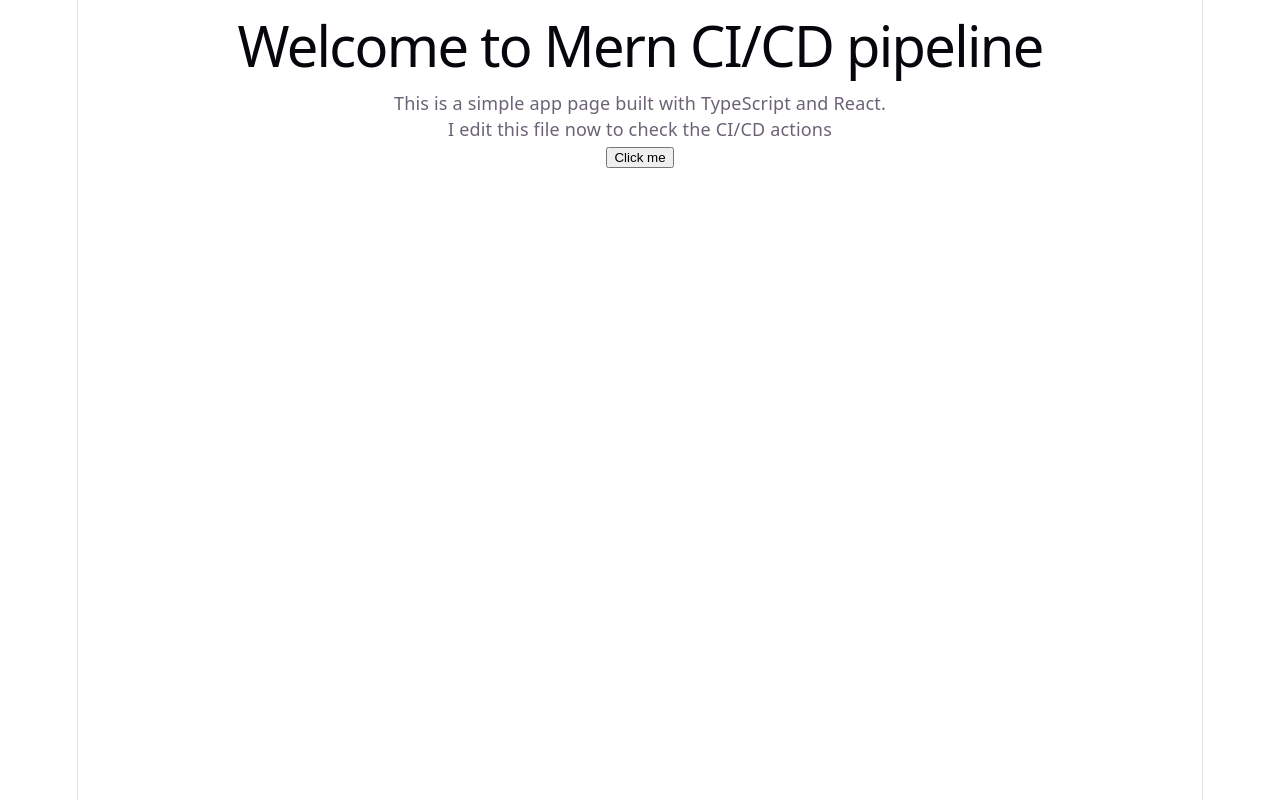
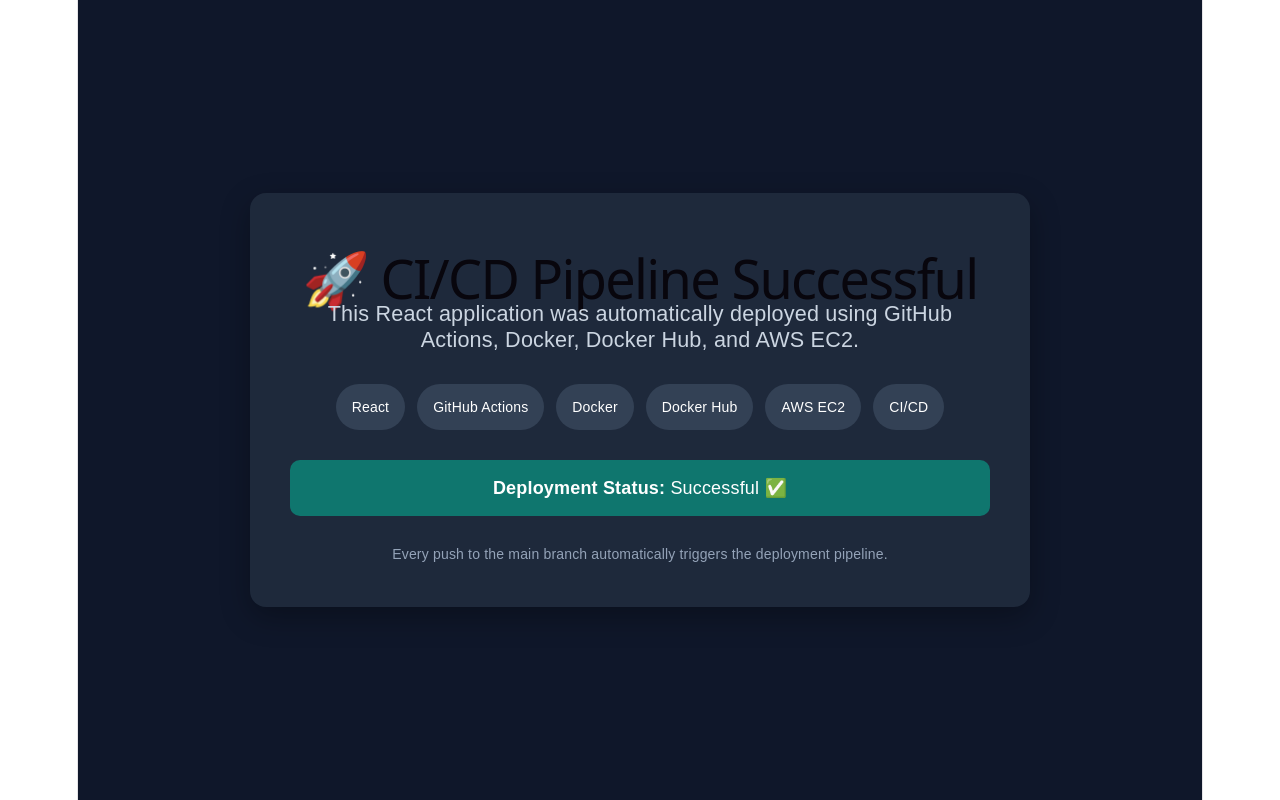
Before and after one commit to Azra-Javed/mern-cicd-aws, a React (Vite) app in the folder client/: page / in a window 1280 px wide. Built offline with nearby package versions, Linux system fonts and the light colour scheme.

Commit message:
Refactor App component for CI/CD deployment message

```diff
--- a/client/src/App.tsx
+++ b/client/src/App.tsx
@@ -1,17 +1,98 @@
-
-import './App.css';
-
 function App() {
   return (
-    <div className="App">
-      <header className="App-header">
-        <h1>Welcome to Mern CI/CD pipeline</h1>
-        <p>This is a simple app page built with TypeScript and React.</p>
-        <p> I edit this file now to check the CI/CD actions</p>
-        <button onClick={() => alert('Hello from your app!')}>
-          Click me
-        </button>
-      </header>
+    <div
+      style={{
+        minHeight: "100vh",
+        display: "flex",
+        justifyContent: "center",
+        alignItems: "center",
+        background: "#0f172a",
+        color: "white",
+        fontFamily: "Arial, sans-serif",
+      }}
+    >
+      <div
+        style={{
+          textAlign: "center",
+          padding: "40px",
+          borderRadius: "16px",
+          background: "#1e293b",
+          boxShadow: "0 10px 30px rgba(0,0,0,0.3)",
+          maxWidth: "700px",
+        }}
+      >
+        <h1
+          style={{
+            fontSize: "3rem",
+            marginBottom: "10px",
+          }}
+        >
+          🚀 CI/CD Pipeline Successful
+        </h1>
+
+        <p
+          style={{
+            fontSize: "1.2rem",
+            color: "#cbd5e1",
+            marginBottom: "30px",
+          }}
+        >
+          This React application was automatically deployed using GitHub
+          Actions, Docker, Docker Hub, and AWS EC2.
+        </p>
+
+        <div
+          style={{
+            display: "flex",
+            justifyContent: "center",
+            gap: "12px",
+            flexWrap: "wrap",
+          }}
+        >
+          {[
+            "React",
+            "GitHub Actions",
+            "Docker",
+            "Docker Hub",
+            "AWS EC2",
+            "CI/CD",
+          ].map((tech) => (
+            <span
+              key={tech}
+              style={{
+                background: "#334155",
+                padding: "10px 16px",
+                borderRadius: "999px",
+                fontSize: "14px",
+              }}
+            >
+              {tech}
+            </span>
+          ))}
+        </div>
+
+        <div
+          style={{
+            marginTop: "30px",
+            padding: "15px",
+            background: "#0f766e",
+            borderRadius: "10px",
+          }}
+        >
+          <strong>Deployment Status:</strong> Successful ✅
+        </div>
+
+        <p
+          style={{
+            marginTop: "25px",
+            color: "#94a3b8",
+            fontSize: "14px",
+          }}
+        >
+          Every push to the main branch automatically triggers the deployment
+          pipeline.
+        </p>
+      </div>
     </div>
   );
 }
```
